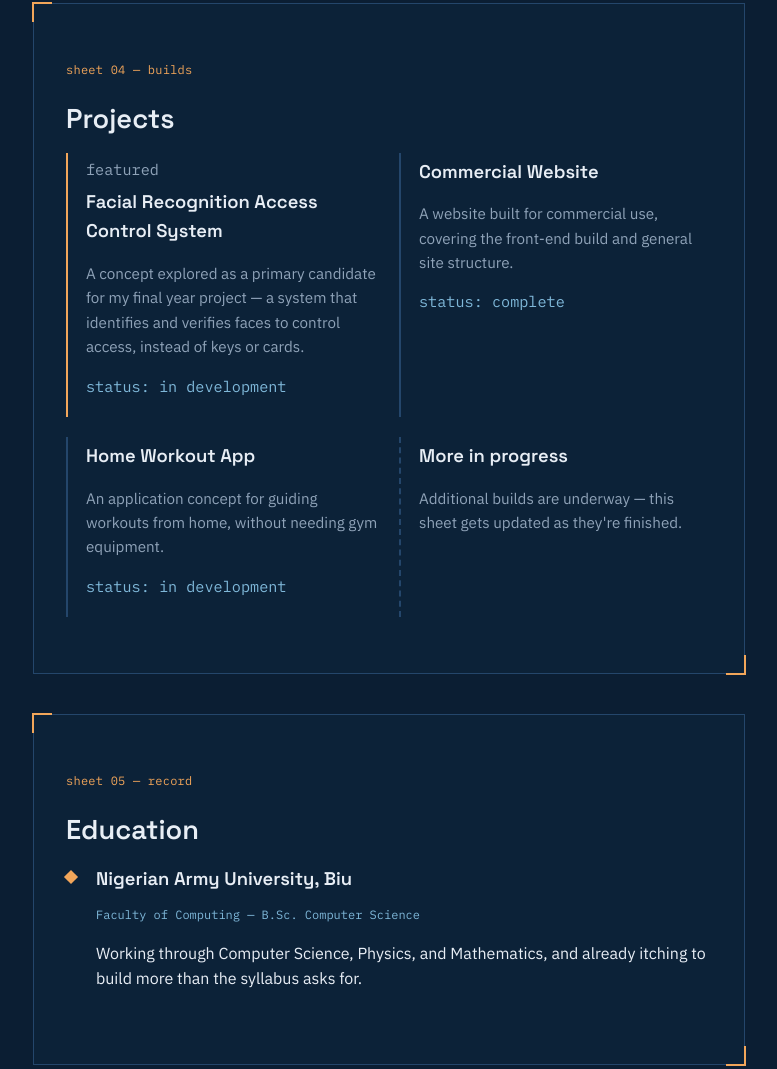
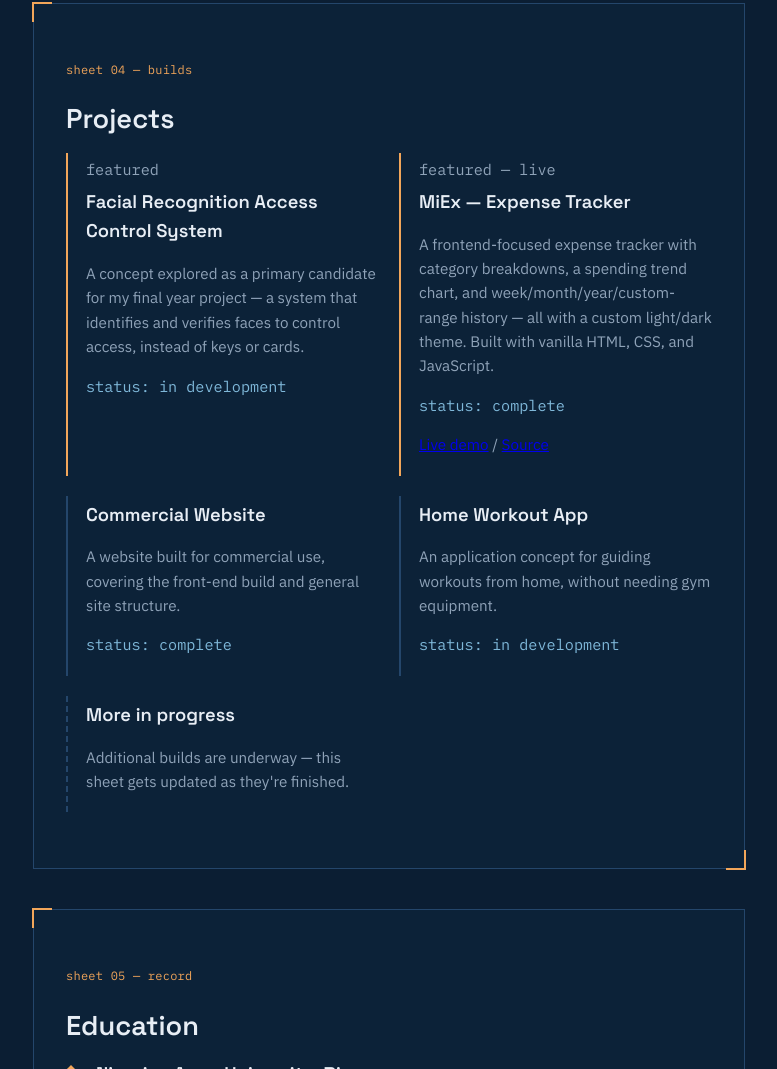
Before and after one commit to Golden-tcd/Golden---Portfolio-, a plain HTML site: page index.html in a window 1280 px wide. Shown: the part 1792-2861 px from the top of the page, without its empty margins (251-1028 px from the left). Drawn offline with Linux system fonts and the light colour scheme.

Commit message:
Add featured project card for MiEx - Expense Tracker
Added a featured project card for MiEx - Expense Tracker with details and links.

```diff
--- a/index.html
+++ b/index.html
@@ -128,6 +128,18 @@
         <p class="project-meta">status: in development</p>
       </article>
 
+      <article class="project-card featured">
+        <p class="project-tag">featured — live</p>
+        <h3>MiEx — Expense Tracker</h3>
+        <p>A frontend-focused expense tracker with category breakdowns, a spending trend chart, and week/month/year/custom-range history — all with a custom light/dark theme. Built with vanilla HTML, CSS, and JavaScript.</p>
+        <p class="project-meta">status: complete</p>
+        <p class="project-links">
+          <a href="https://golden-tcd.github.io/MiEx/" target="_blank" rel="noopener">Live demo</a>
+          <span class="link-sep">/</span>
+          <a href="https://github.com/Golden-tcd/MiEx" target="_blank" rel="noopener">Source</a>
+        </p>
+      </article>
+
       <article class="project-card">
         <h3>Commercial Website</h3>
         <p>A website built for commercial use, covering the front-end build and general site structure.</p>
```
